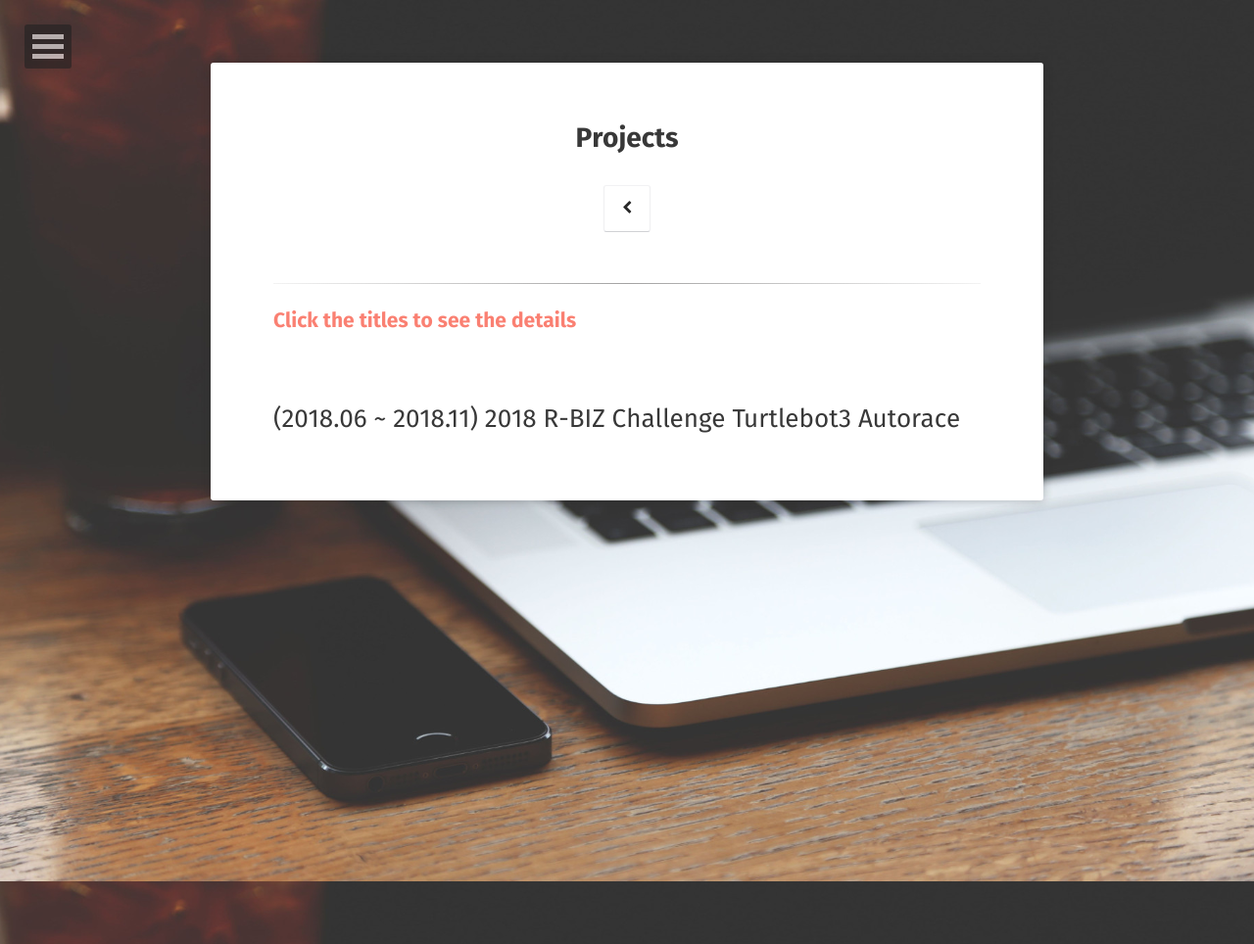
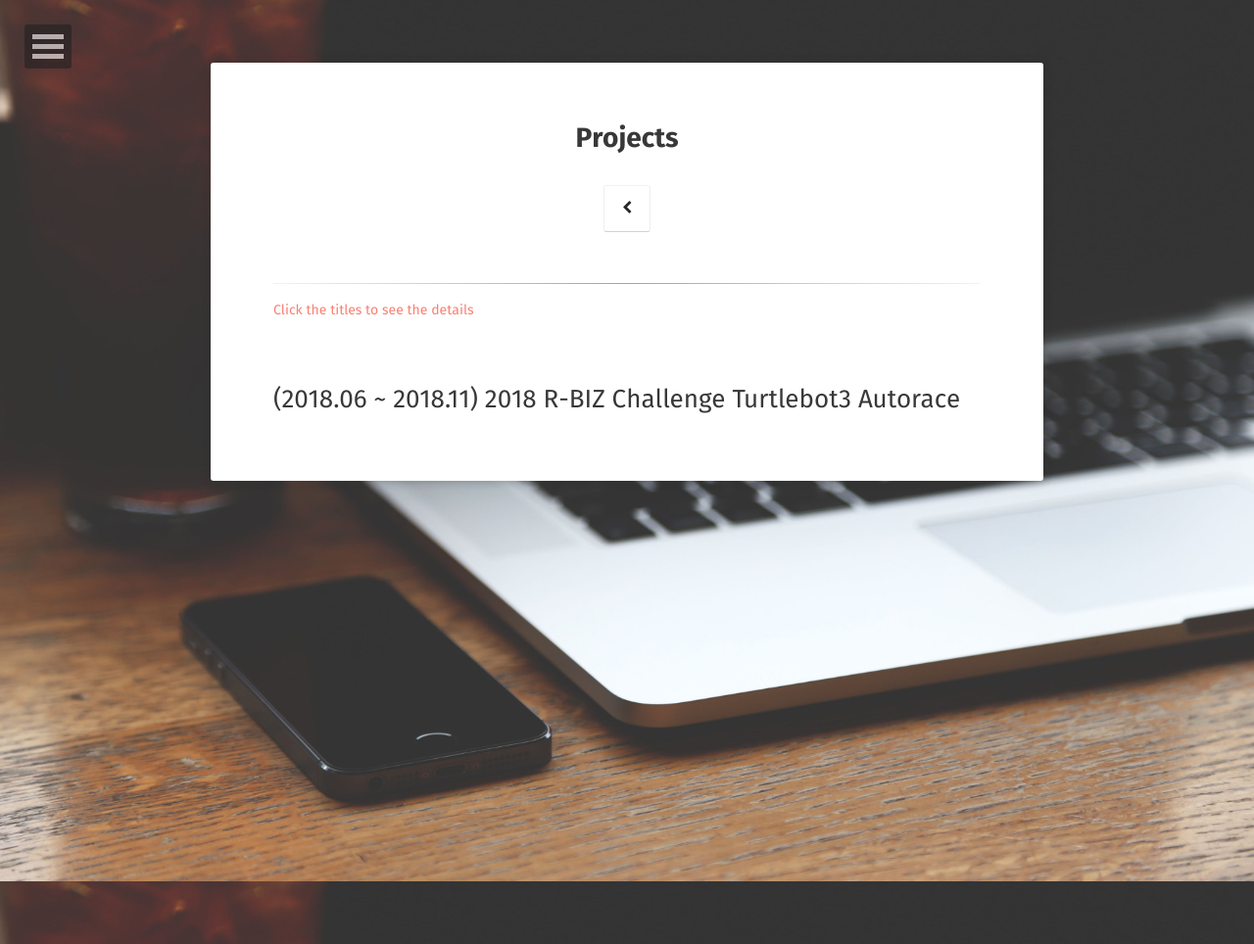
Before and after one commit to JongCheon-Park/JongCheon-Park.github.io, a Jekyll site: the page built from projects/index.md, in a window 1280 px wide. Shown: the whole page at 98% size. Built offline with Jekyll 4.4.1, drawn with Linux system fonts in a browser that asks for light colours; some web fonts are replaced.

Commit message:
Update index.md

```diff
--- a/projects/index.md
+++ b/projects/index.md
@@ -7,13 +7,13 @@ comments: false
 
 ---
 
-## <span style="color:Salmon"> Click the titles to see the details </span>
+<span style="color:Salmon"> Click the titles to see the details </span>
 
 <br>
 <details>
   <summary> <span style="font-size: 26px"> (2018.06 ~ 2018.11) 2018 R-BIZ Challenge Turtlebot3 Autorace </span> </summary>
   <div markdown="1">
-## *This project was conducted at <span style="color:#3399ff">Cyber Physical System Control Lab in Kyungpook National University</span> : [Link](http://control.knu.ac.kr/)*
+This project was conducted at <span style="color:#3399ff">Cyber Physical System Control Lab in Kyungpook National University</span> : [Link](http://control.knu.ac.kr/)
     </div>
 <br>
 <p style="font-size:1rem;font-weight:400" onContextMenu="return false;" onselectstart="return false" ondragstart="return false">
```
